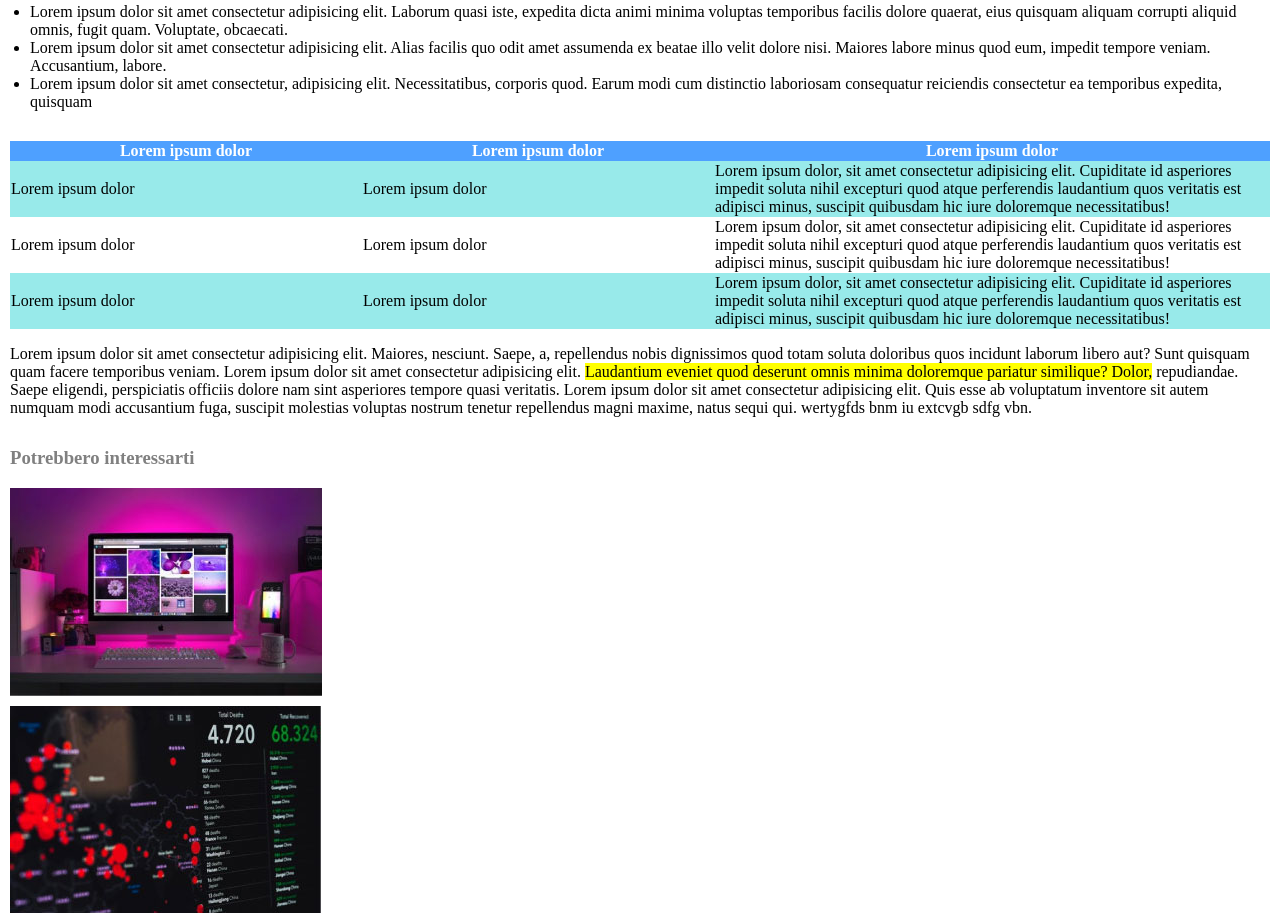
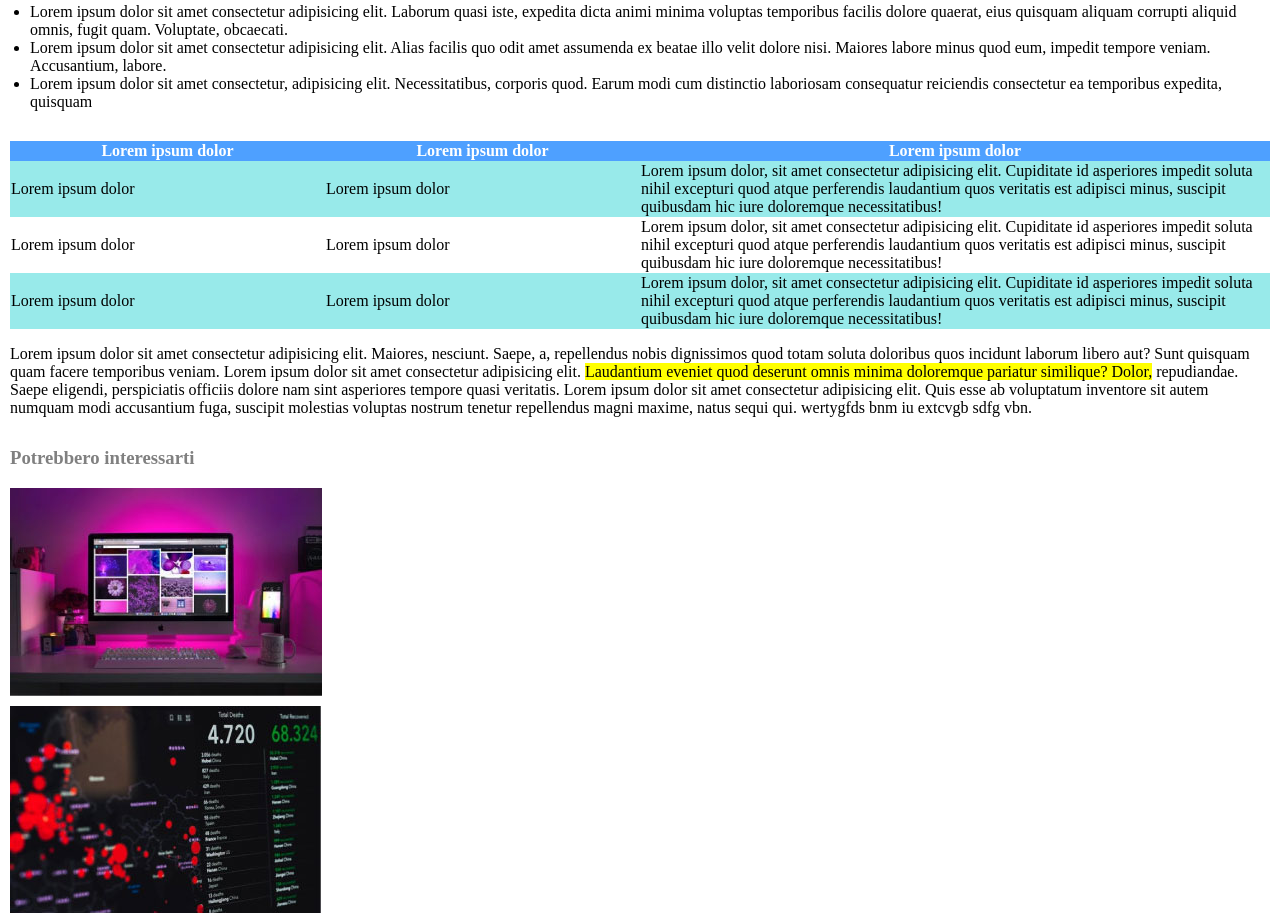
Before and after one commit to MarcoGotti/html-css-booleaner, a plain HTML site: page index.html in a window 1280 px wide. Shown: the part 1538-2461 px from the top of the page. Drawn offline with Linux system fonts and the light colour scheme.

Commit message:
Luigi's commit
add width % to all three <th> tags.

```diff
--- a/css/style.css
+++ b/css/style.css
@@ -69,9 +69,23 @@ thead{
 th{
     width: 350px;
 }
-#last-column{
-    width: auto;
+#column-first{
+    width: 25%;
 }
+#column-second{
+    width: 25%;
+}
+#column-third{
+    width: 50%;
+}
+
+/* another way could the following. And no properties to
+column -first and -second.
+
+#column-third{
+    margin: auto;
+} */
+
 .row-colored{
     background-color: rgb(152, 234, 234);
 }
--- a/index.html
+++ b/index.html
@@ -38,9 +38,9 @@
         <table>
             <thead>
                 <tr>
-                    <th>Lorem ipsum dolor</th>
-                    <th>Lorem ipsum dolor</th>
-                    <th id="last-column">Lorem ipsum dolor</th>
+                    <th id="column-first">Lorem ipsum dolor</th>
+                    <th id="column-second">Lorem ipsum dolor</th>
+                    <th id="column-third">Lorem ipsum dolor</th>
                 </tr>
             </thead>
             <tbody>
```
